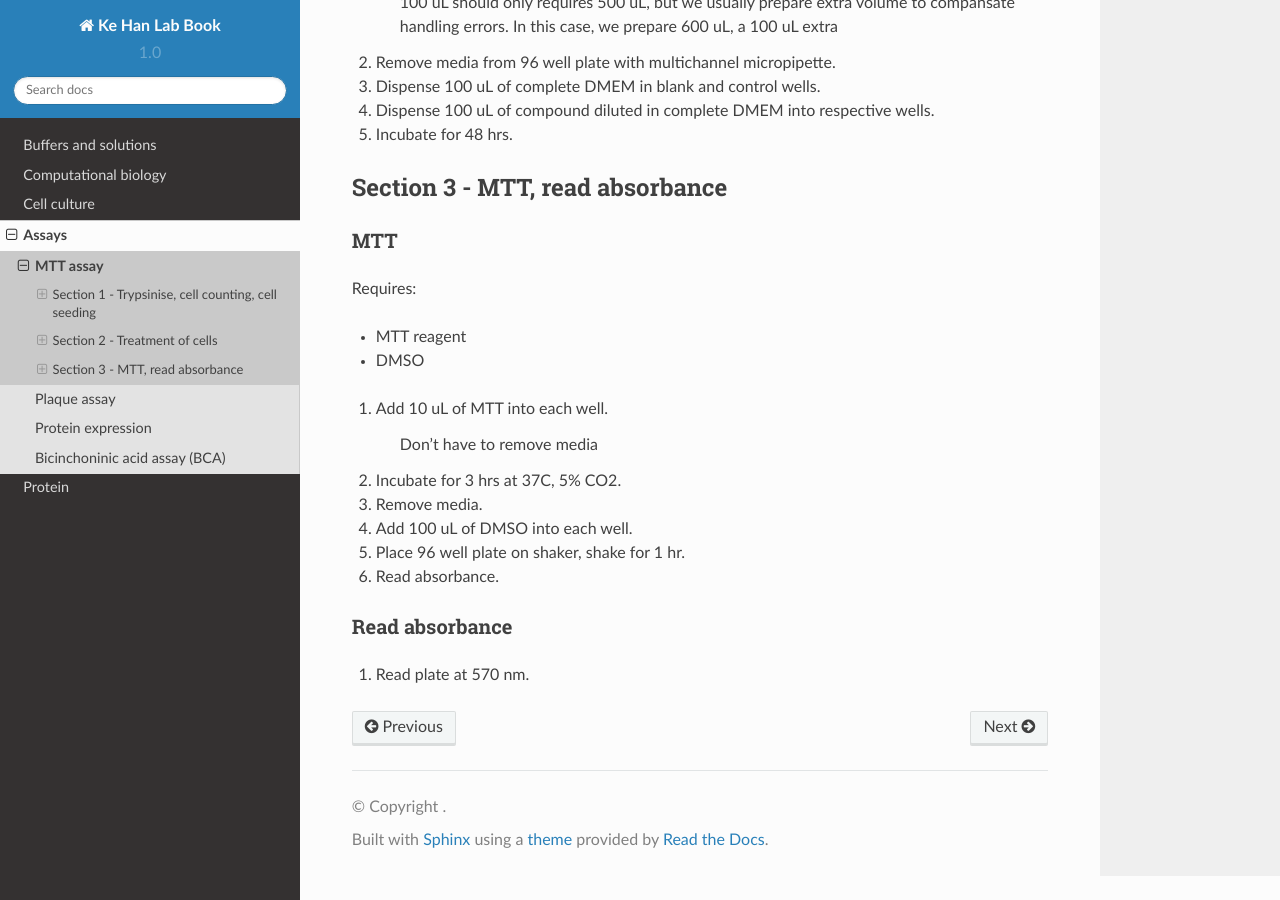
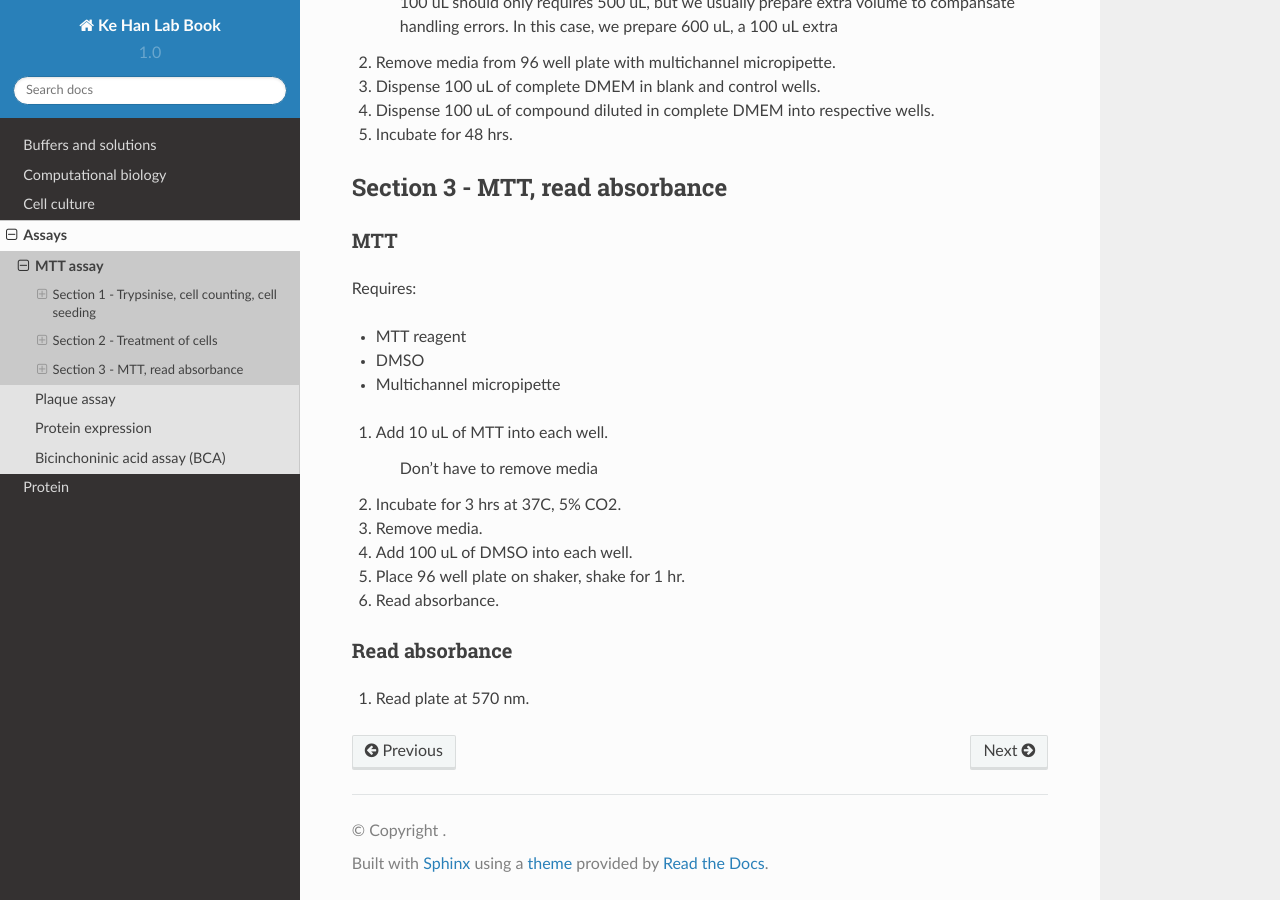
Before and after one commit to kehantan/labbook, a Sphinx documentation site: the page built from docs/assays/mtt.rst, in a window 1280 px wide and 900 px high, scrolled down 3886 px. Built offline with Sphinx 7.4.7 and the Read the Docs theme 2.0.0, drawn with Linux system fonts in a browser that asks for light colours.

Commit message:
Update mtt.rst

```diff
--- a/docs/assays/mtt.rst
+++ b/docs/assays/mtt.rst
@@ -162,6 +162,7 @@
 
 * MTT reagent
 * DMSO
+* Multichannel micropipette
 
 #. Add 10 uL of MTT into each well.
 
```
